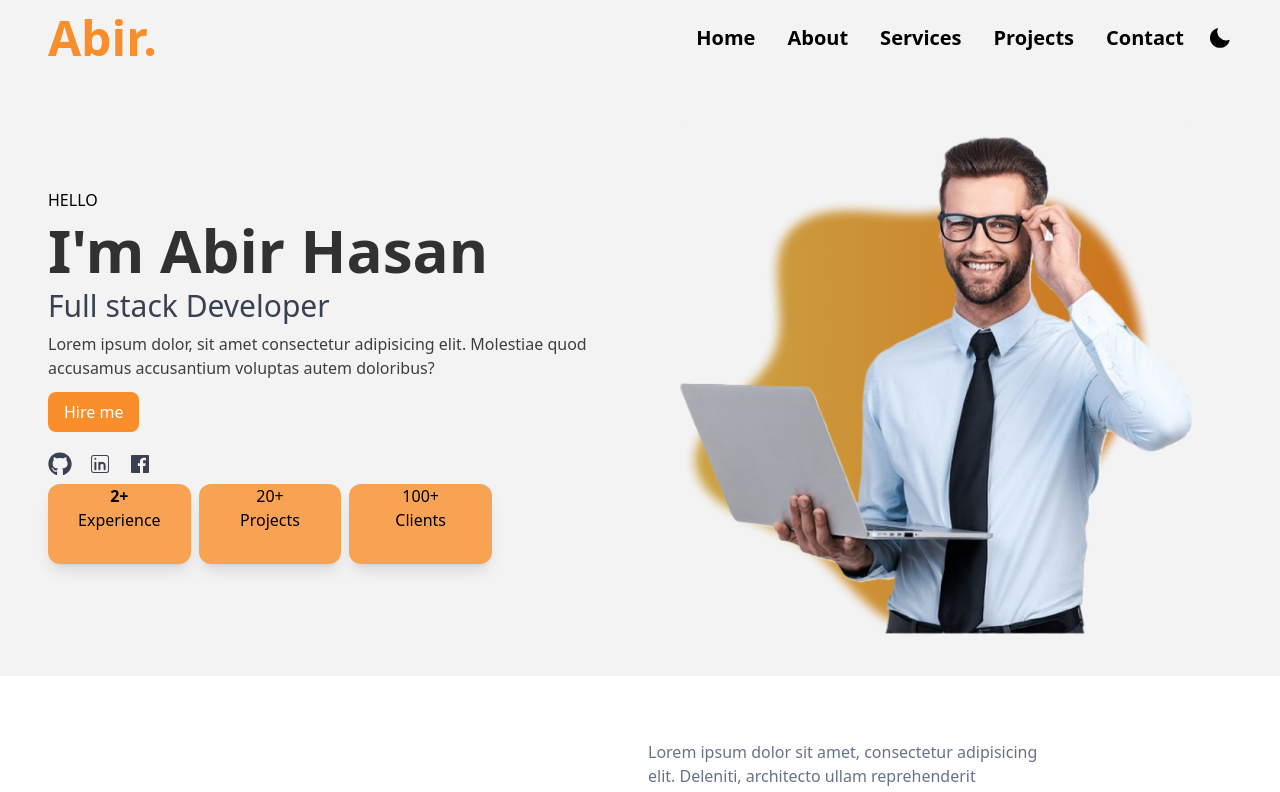
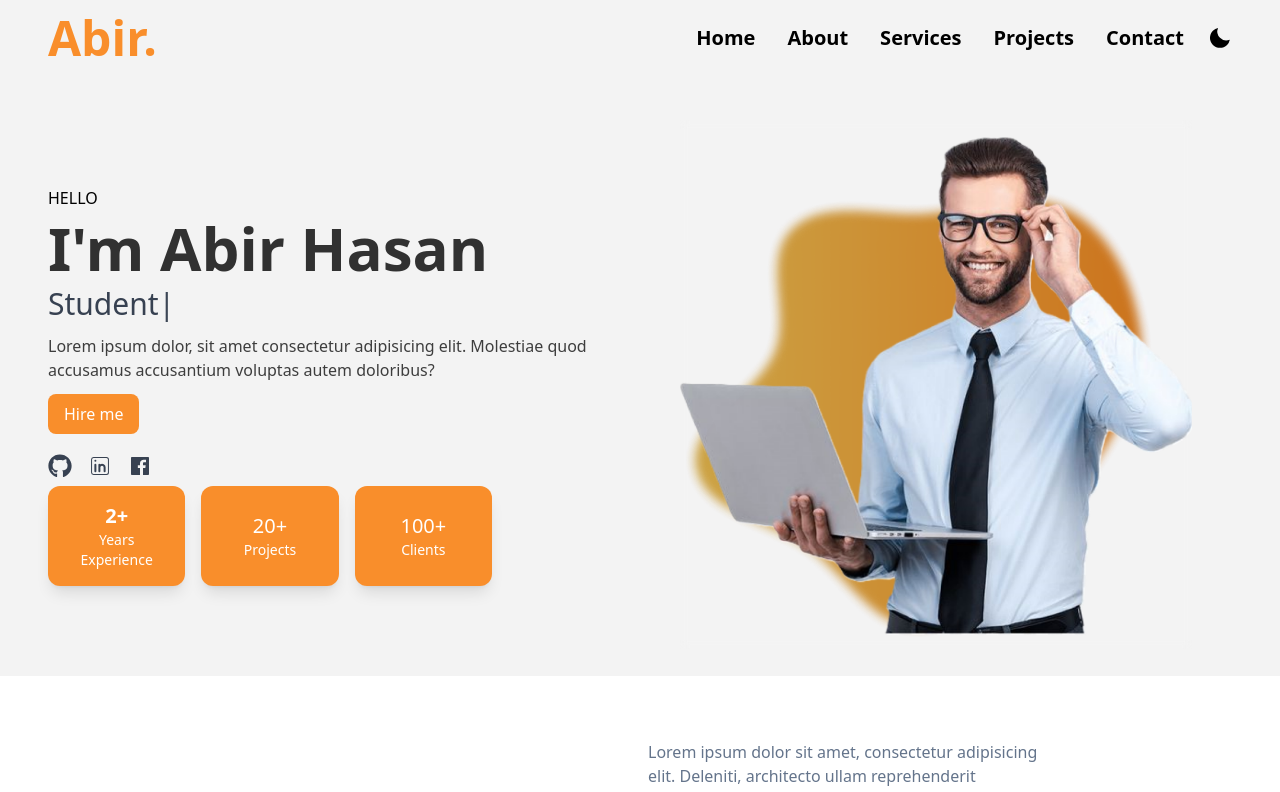
Before and after one commit to abirneu/Portfolio-react, a React (Vite) app: page / in a window 1280 px wide. Shown: the top 792 px of the page. Built offline with nearby package versions, Linux system fonts and the light colour scheme.

Commit message:
typescript add on the hero section

```diff
--- a/src/App.jsx
+++ b/src/App.jsx
@@ -16,7 +16,7 @@ const Projects = lazy(
   () =>
     new Promise((resolve) => {
       setTimeout(
-        () => resolve(import("./components/projects/Projects.jsx")),
+        () => resolve(import("./components/Projects/Projects.jsx")),
         1500
       ); // 1.5s delay
     })
--- a/src/components/Projects/Projects.jsx
+++ b/src/components/Projects/Projects.jsx
@@ -119,7 +119,7 @@ const Projects = () => {
                     <span
                       key={index}
                       className="px-3 py-1  text-white text-xs font-medium
-                     rounded-full shadow-md hover:shadow-lg transition-shadow duration-200 primary-btn"
+                     rounded-full shadow-md hover:shadow-lg transition-shadow duration-200 bg-orange-400 hover:bg-orange-300"
                     >
                       {tech}
                     </span>
--- a/src/components/hero/Hero.jsx
+++ b/src/components/hero/Hero.jsx
@@ -1,12 +1,42 @@
-// import React from "react";
+import React, { useState, useEffect } from "react";
 import personImg from "../../assets/person2.png";
 import { FaGithub } from "react-icons/fa";
 import { CiLinkedin } from "react-icons/ci";
 import { IoLogoFacebook } from "react-icons/io";
 
 const Hero = () => {
+  const [text, setText] = useState('');
+  const [isDeleting, setIsDeleting] = useState(false);
+  const [loopNum, setLoopNum] = useState(0);
+  const [typingSpeed, setTypingSpeed] = useState(150);
+
+  const roles = ['Full Stack Developer', 'Student', 'Programmer'];
+
+  useEffect(() => {
+    const handleType = () => {
+      const current = loopNum % roles.length;
+      const fullText = roles[current];
+
+      setText(isDeleting
+        ? fullText.substring(0, text.length - 1)
+        : fullText.substring(0, text.length + 1)
+      );
+
+      setTypingSpeed(isDeleting ? 30 : 150);
+
+      if (!isDeleting && text === fullText) {
+        setTimeout(() => setIsDeleting(true), 1000);
+      } else if (isDeleting && text === '') {
+        setIsDeleting(false);
+        setLoopNum(loopNum + 1);
+      }
+    };
+
+    const timer = setTimeout(handleType, typingSpeed);
+    return () => clearTimeout(timer);
+  }, [text, isDeleting, loopNum, roles, typingSpeed]);
+
   return (
-
     <section className="w-full bg-secondary dark:bg-gray-900 dark:text-white">
       <div className="container grid grid-cols-1 sm:grid-cols-2 items-center sm:h-[600px] space-y-4 py-12 sm:py-0 ">
         <div className="">
@@ -15,8 +45,9 @@ const Hero = () => {
             <p className="text-4xl md:text-6xl font-bold text-black/80 dark:text-white">
               I'm Abir Hasan
             </p>
-              <p className="text-3xl text-gray-700 dark:text-white">
-                 Full stack Developer
+            <p className="text-3xl text-gray-700 dark:text-white min-h-[2.5rem]">
+              {text}
+              <span className="animate-pulse">|</span>
             </p>
             <p className="text-black/75 dark:text-white/70 text-center sm:text-left">
               Lorem ipsum dolor, sit amet consectetur adipisicing elit.
@@ -58,36 +89,34 @@ const Hero = () => {
               />
             </div>
             {/* main div for working details */}
-              <div className="grid grid-cols-3 gap-2 w-full h-20 sm:w-3/4 mt-4">
+            <div className="grid grid-cols-3 gap-4 w-full h-20 sm:w-3/4 mt-4">
               {/* experience div */}
               <div
-                  className=" bg-primary/80 backdrop-blur-md
-                  rounded-xl shadow-lg hover:shadow-xl  hover:bg-primary/60  "
+                className="bg-primary text-white
+                rounded-xl shadow-lg hover:shadow-primary/60 p-4 flex flex-col items-center justify-center
+                transition-all duration-300 transform  hover:bg-primary/80 "
                 >
-                  <p className="text-center font-bold">2+</p>
-                  <p className="text-center">Experience</p>
-
+                <p className="text-center font-bold text-xl">2+</p>
+                <p className="text-center text-sm">Years Experience</p>
               </div>
               {/* completed project div */}
-                <div className=" bg-primary/80 backdrop-blur-md
-                  rounded-xl shadow-lg hover:shadow-xl hover:bg-primary/60   text-center">
-                  <p>20+ </p>
-                  <p>Projects</p>
+              <div className="bg-primary text-white
+                rounded-xl shadow-lg hover:shadow-primary/60 p-4 flex flex-col items-center justify-center
+                transition-all duration-300 transform  hover:bg-primary/80 ">
+                <p className="text-xl">20+</p>
+                <p className="text-sm">Projects</p>
               </div>
               {/* client service div */}
-                <div className="bg-primary/80 backdrop-blur-md
-                  rounded-xl shadow-lg hover:shadow-xl hover:bg-primary/60 text-center">
-                  <p>100+</p>
-                  <p>Clients</p>
+              <div className="bg-primary text-white
+                rounded-xl shadow-lg hover:shadow-primary/60 p-4 flex flex-col items-center justify-center
+                transition-all duration-300 transform  hover:bg-primary/80 ">
+                <p className="text-xl">100+</p>
+                <p className="text-sm">Clients</p>
               </div>
-
             </div>
           </div>
         </div>
         {/* image section */}
-          {/* <div
-            className={`bg-[url("https://source.unsplash.com/random")] bg-no-repeat bg-center bg-cover `}
-          > */}
         <div>
           <img
             src={personImg}
```
Lines whose indentation alone changed are shown as unchanged.
